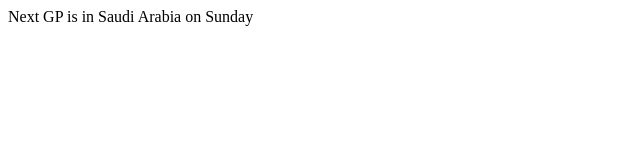
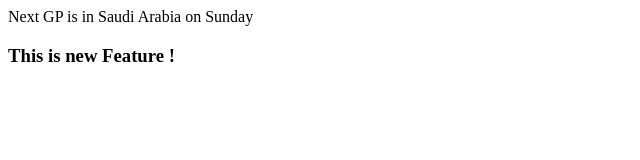
Before and after one commit to Shashwat200503/Saudi-Arabia-GP, a plain HTML site: page index.html in a window 1280 px wide. Shown: the whole page, without its empty margins (0-640 px from the left). Drawn offline with Linux system fonts and the light colour scheme.

Commit message:
New Feature added

```diff
--- a/index.html
+++ b/index.html
@@ -1 +1,2 @@
 <p> Next GP is in Saudi Arabia on Sunday</p>
+<h3>This is new Feature !</h3>
```
